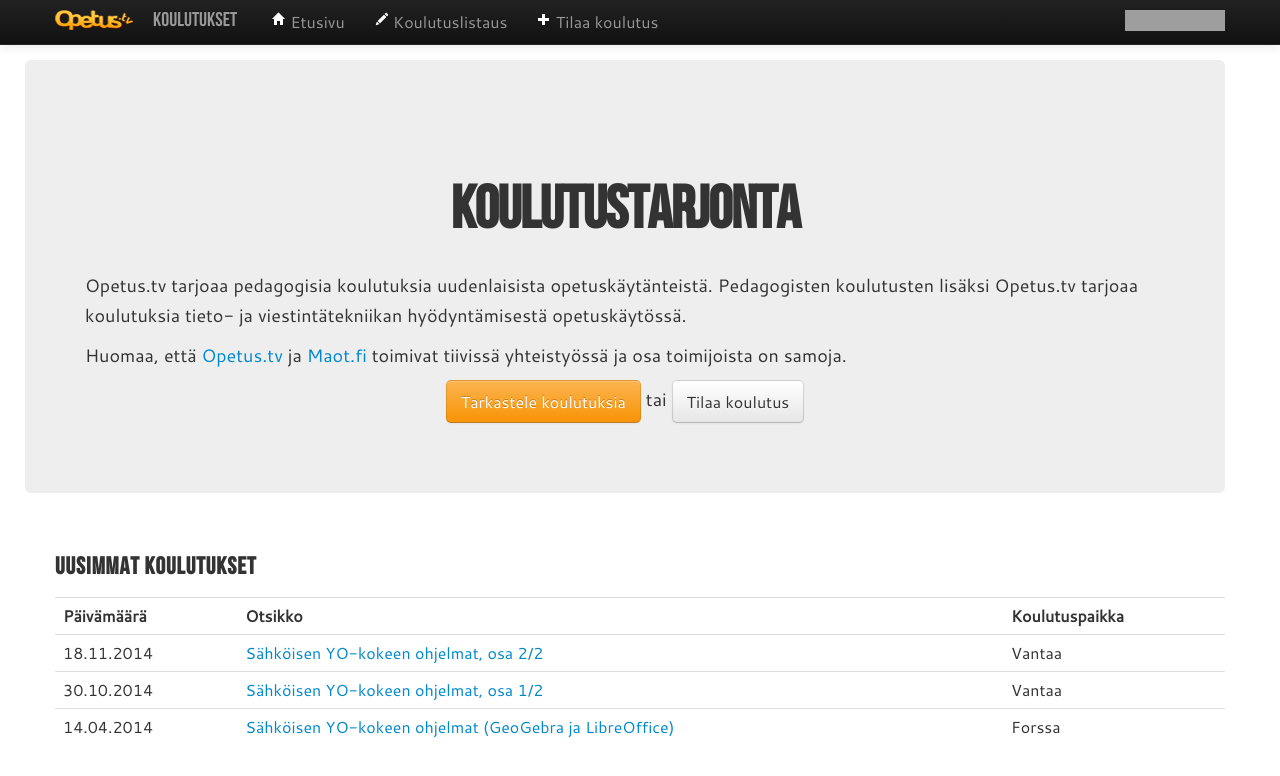
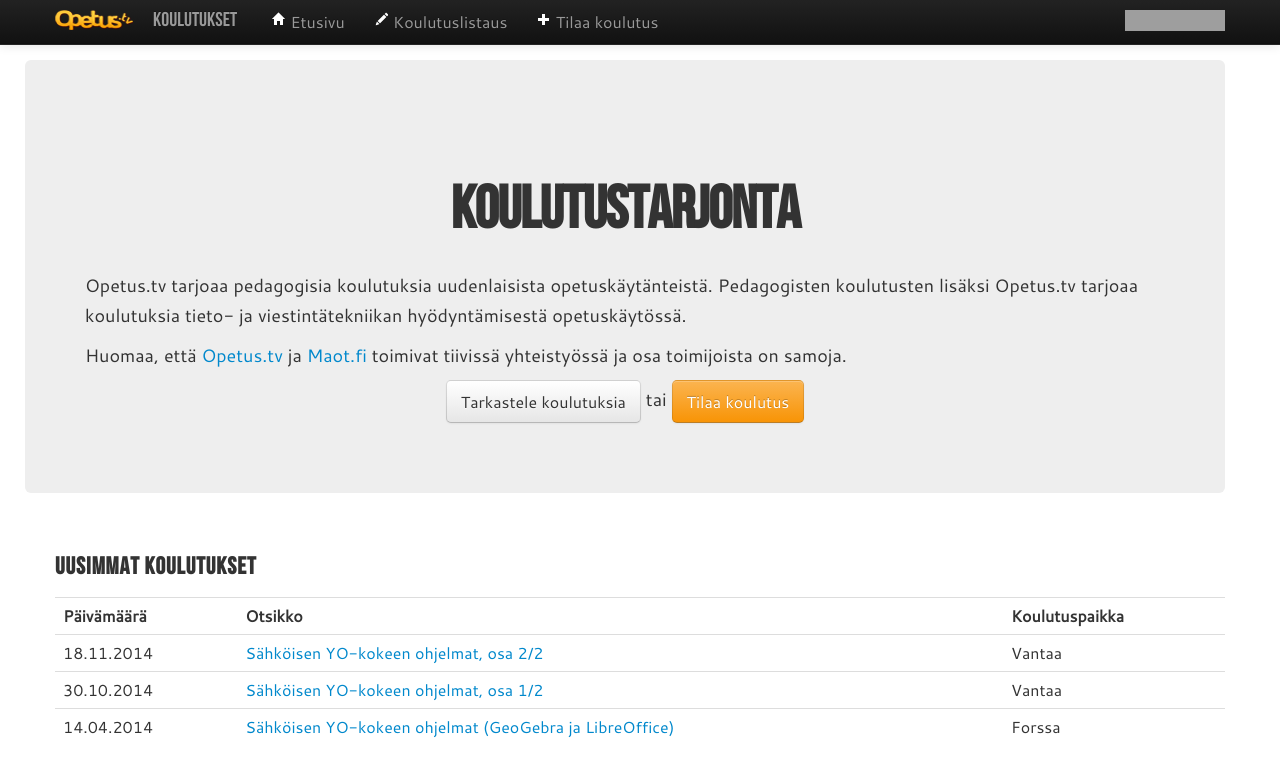
Before and after one commit to jannecederberg/koulutukset.opetus.tv, a Jekyll site: the page built from 00-index.md, in a window 1280 px wide. Shown: the top 776 px of the page. Built offline with Jekyll 4.4.1, drawn with Linux system fonts in a browser that asks for light colours; Markdown is read by kramdown in place of the engine named in the settings; grey boxes are pictures that could not be loaded.

Commit message:
Etusivulla 'Tilaa koulutus' -nappi korostetuksi

```diff
--- a/00-index.md
+++ b/00-index.md
@@ -18,8 +18,8 @@ ikoni: home
 			Huomaa, että <a href="http://opetus.tv">Opetus.tv</a> ja <a href="http://maot.fi" title="Matematiikan opetuksen tulevaisuus">Maot.fi</a> toimivat tiivissä yhteistyössä ja osa toimijoista on samoja.
 		</p>
 		<p style="text-align: center;">
-			<a href="/listaus/" class="btn btn-warning btn-large">Tarkastele koulutuksia</a> tai
-			<a href="/tilaa-koulutus" class="btn btn-large">Tilaa koulutus</a>
+			<a href="/listaus/" class="btn btn-large">Tarkastele koulutuksia</a> tai
+			<a href="/tilaa-koulutus" class="btn btn-warning btn-large">Tilaa koulutus</a>
 		</p>
 	</div>
 
```
